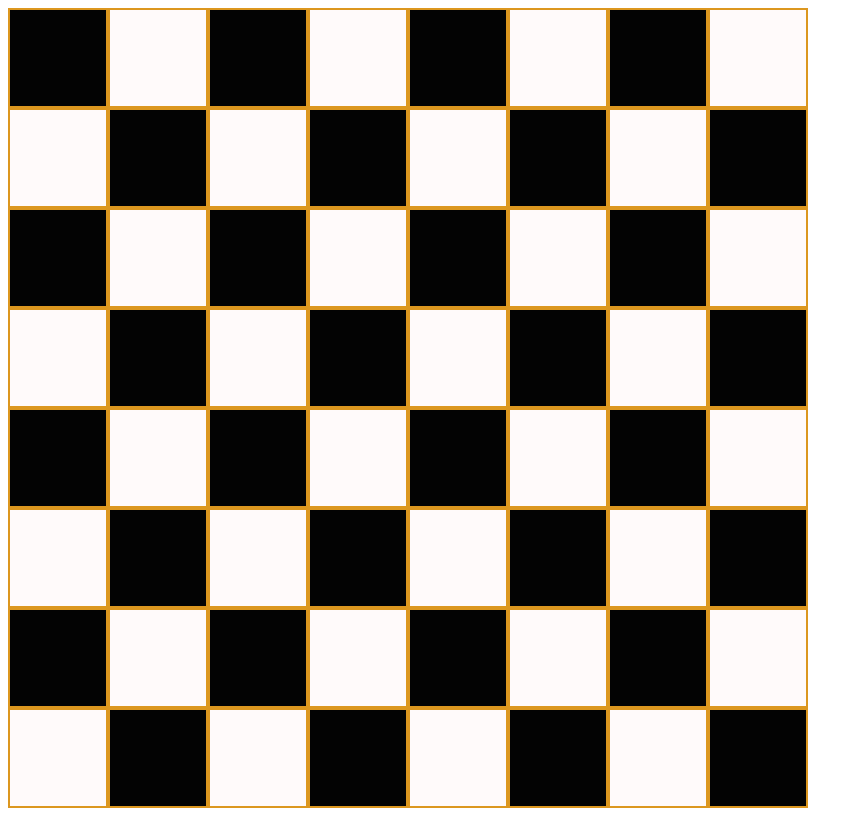
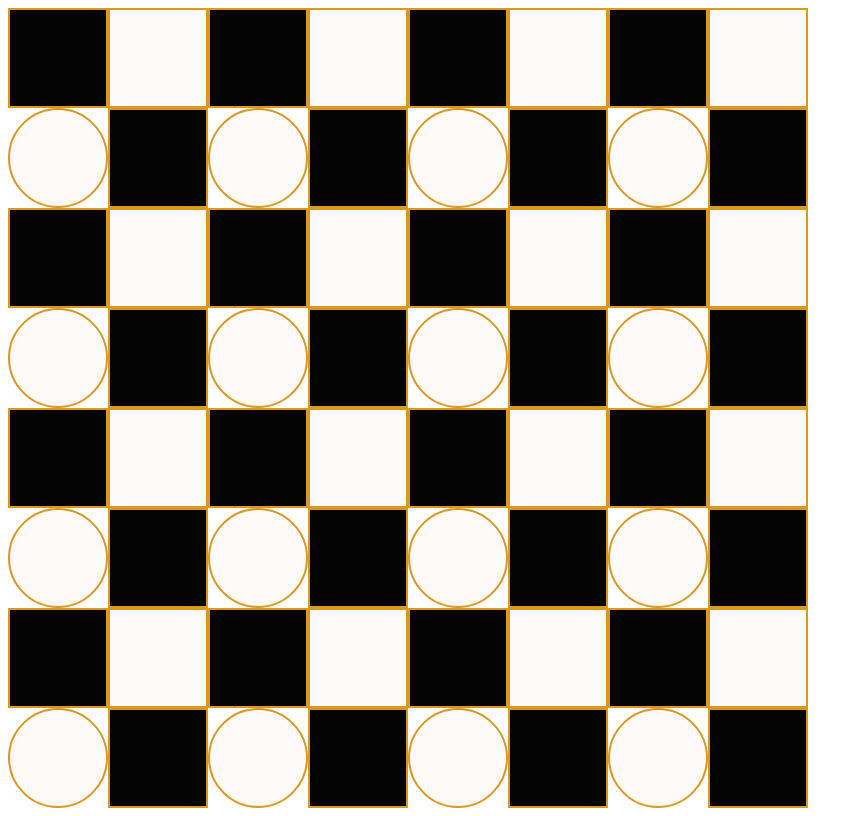
Before and after one commit to AshkieCharles/chessboard-daily, a plain HTML site: page index.html in a window 1280 px wide. Shown: the whole page, without its empty margins (0-863 px from the left). Drawn offline with Linux system fonts and the light colour scheme.

Commit message:
added centered circles

```diff
--- a/style.css
+++ b/style.css
@@ -29,4 +29,14 @@ article:nth-child(n + 41):nth-child(-n + 48):nth-child(odd),
 article:nth-child(n + 49):nth-child(-n + 56):nth-child(even),
 article:nth-child(n + 57):nth-child(-n + 64):nth-child(odd) {
   background-color: rgb(255, 250, 250);
+
 }
+article:nth-child(n + 8):nth-child(-n + 16):nth-child(odd),
+article:nth-child(n + 25):nth-child(-n + 32):nth-child(odd),
+article:nth-child(n + 41):nth-child(-n + 48):nth-child(odd),
+article:nth-child(n + 57):nth-child(-n + 64):nth-child(odd)
+{
+  width: 100%;
+  height: 100%;
+  border-radius: 10ch;
+}
```
